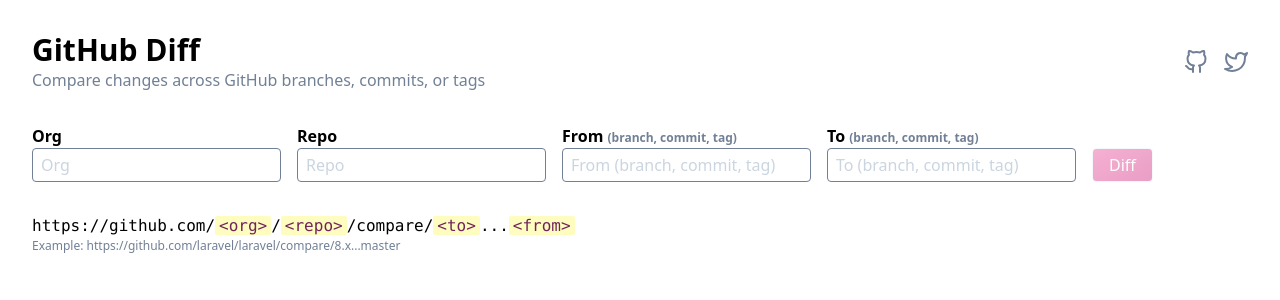
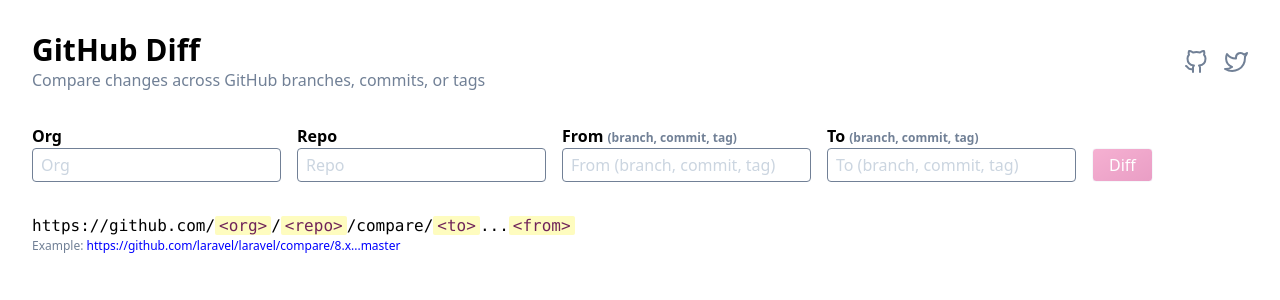
Before and after one commit to breadthe/svelte-git-diff, a Svelte app: page / in a window 1280 px wide. Shown: the top 300 px of the page. Built offline with nearby package versions, Linux system fonts and the light colour scheme.

Commit message:
Click the example to populate the form

```diff
--- a/src/App.svelte
+++ b/src/App.svelte
@@ -10,6 +10,12 @@
   export let subtitle;
 
   let org, repo, from, to; // Example: laravel laravel 8.x master
+  const example = {
+    org: "laravel",
+    repo: "laravel",
+    from: "8.x",
+    to: "master",
+  };
 
   let hash = "";
 
@@ -48,7 +54,7 @@
 
     data = {};
     error = "";
-    fetch(url)
+    await fetch(url)
       .then(async (response) => {
         if (response.ok) {
           return response.json();
@@ -92,6 +98,10 @@
         window.Prism.languages.diff
       );
     }
+  }
+
+  function populateWithExample() {
+    ({ org, repo, from, to } = { ...example });
   }
 </script>
 
@@ -155,7 +165,10 @@
       <div class="flex flex-col">
         <span class="font-mono">{@html placeholderUrl}</span>
         <small>
-          Example: https://github.com/laravel/laravel/compare/8.x...master
+          Example:
+          <a href="#" on:click|preventDefault={populateWithExample}>
+            {`https://github.com/${example.org}/${example.repo}/compare/${example.from}...${example.to}`}
+          </a>
         </small>
       </div>
     {/if}
```
